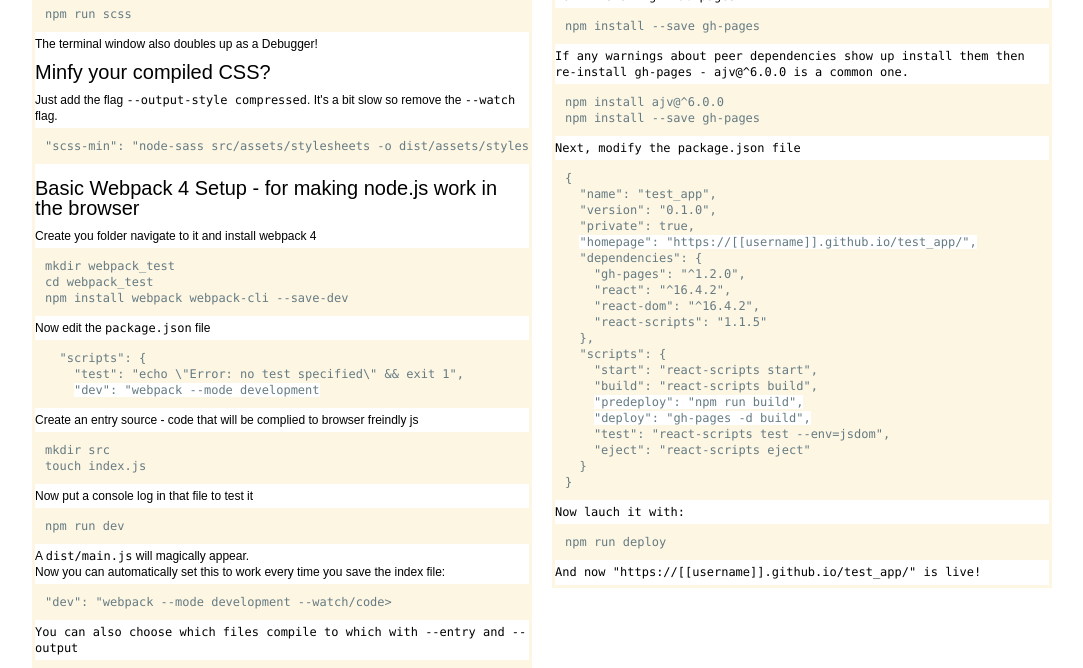
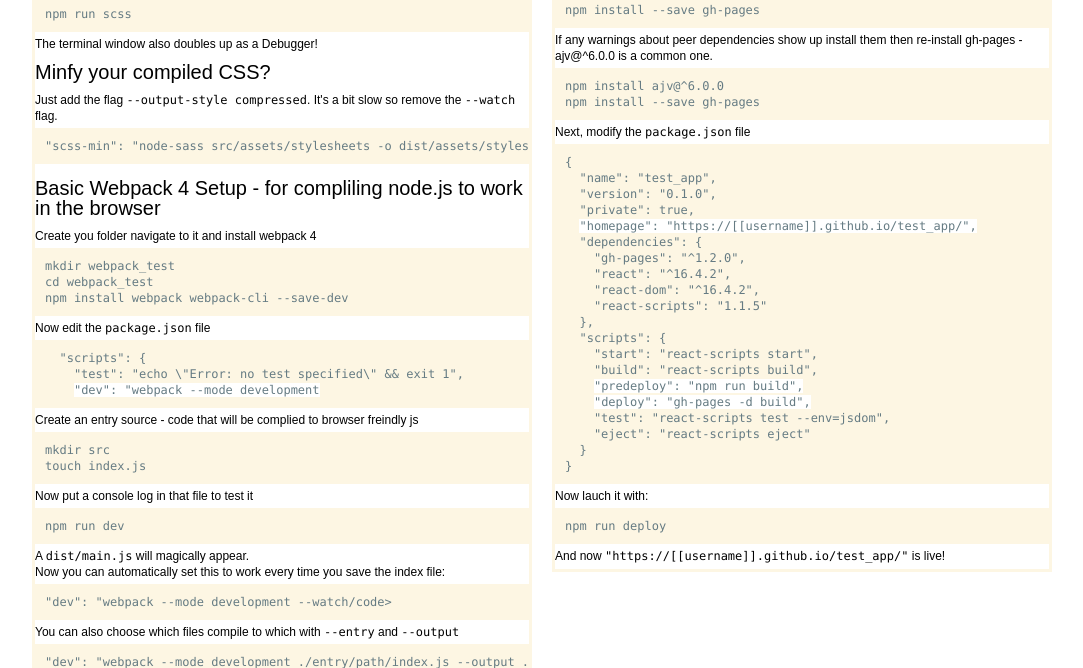
Before and after one commit to joeweston/npmCheatsheet, a website: page index.html in a window 1280 px wide. Shown: the part 446-1114 px from the top of the page, without its empty margins (98-1181 px from the left). Drawn offline with Linux system fonts and the light colour scheme.

Commit message:
Amended small html error causing founts to display worng

```diff
--- a/index.html
+++ b/index.html
@@ -44,7 +44,7 @@
       <p>Just add the flag <code>--output-style compressed</code>. It's a bit slow so remove the <code>--watch</code> flag.</p>
       <pre><code>"scss-min": "node-sass src/assets/stylesheets -o dist/assets/stylesheets --output-style compressed",</code></pre>
 
-    <h2>Basic Webpack 4 Setup - for making node.js work in the browser</h2>
+    <h2>Basic Webpack 4 Setup - for compliling node.js to work in the browser</h2>
     <p>Create you folder navigate to it and install webpack 4</p>
     <pre><code>mkdir webpack_test
 cd webpack_test
@@ -60,7 +60,7 @@
     <pre><code>npm run dev</code></pre>
     <p>A <code>dist/main.js</code> will magically appear.</p>
     <p>Now you can automatically set this to work every time you save the index file:</p>
-    <code><pre>"dev": "webpack --mode development --watch/code></pre>
+    <code><pre>"dev": "webpack --mode development --watch/code></pre></code>
     <p>You can also choose which files compile to which with <code>--entry</code> and <code>--output</code></p>
     <code><pre>"dev": "webpack --mode development ./entry/path/index.js --output ./output/path/main.js --watch</code></pre>
     <p>Note, "dev" can be interchanged with "build" for identical effects or for different outputs - i.e. using --watch for dev and build without. The --mode development can be changed to --mode production to add the additional process of minimising the file.</p>
```
